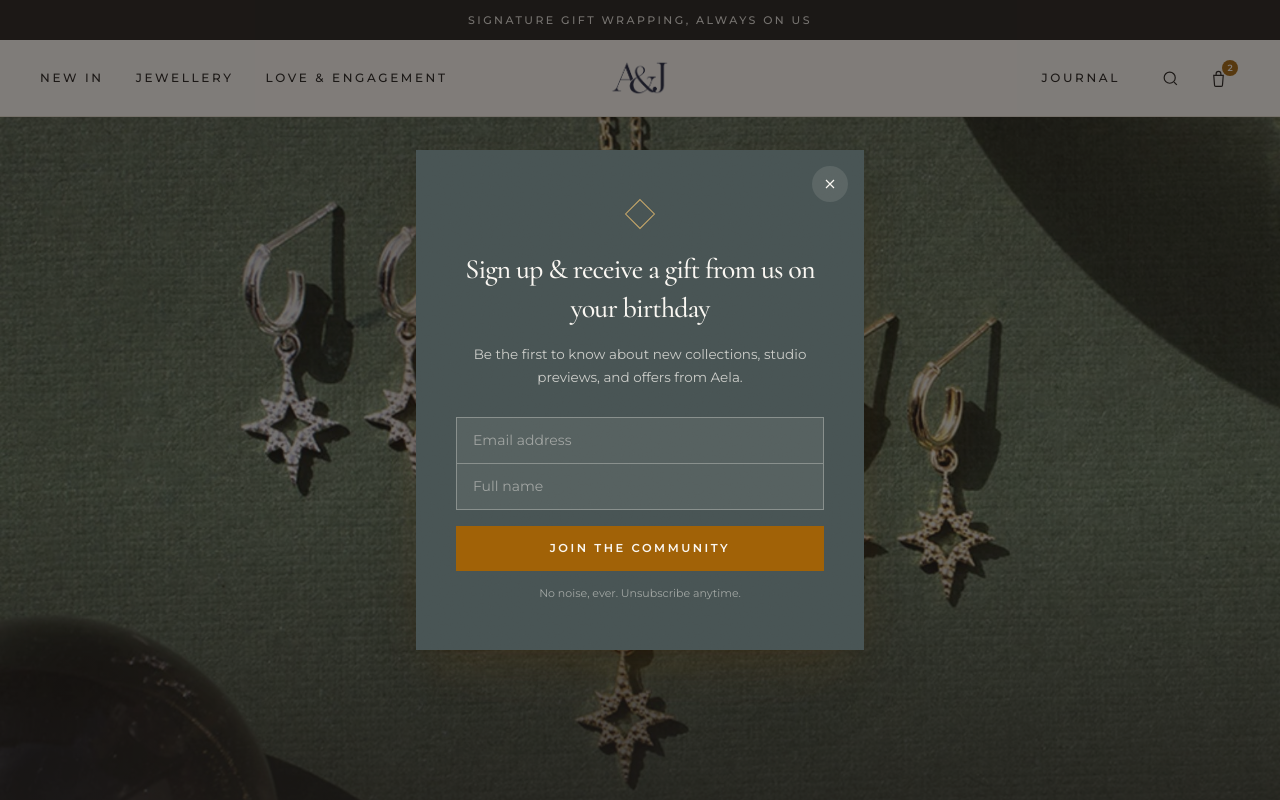
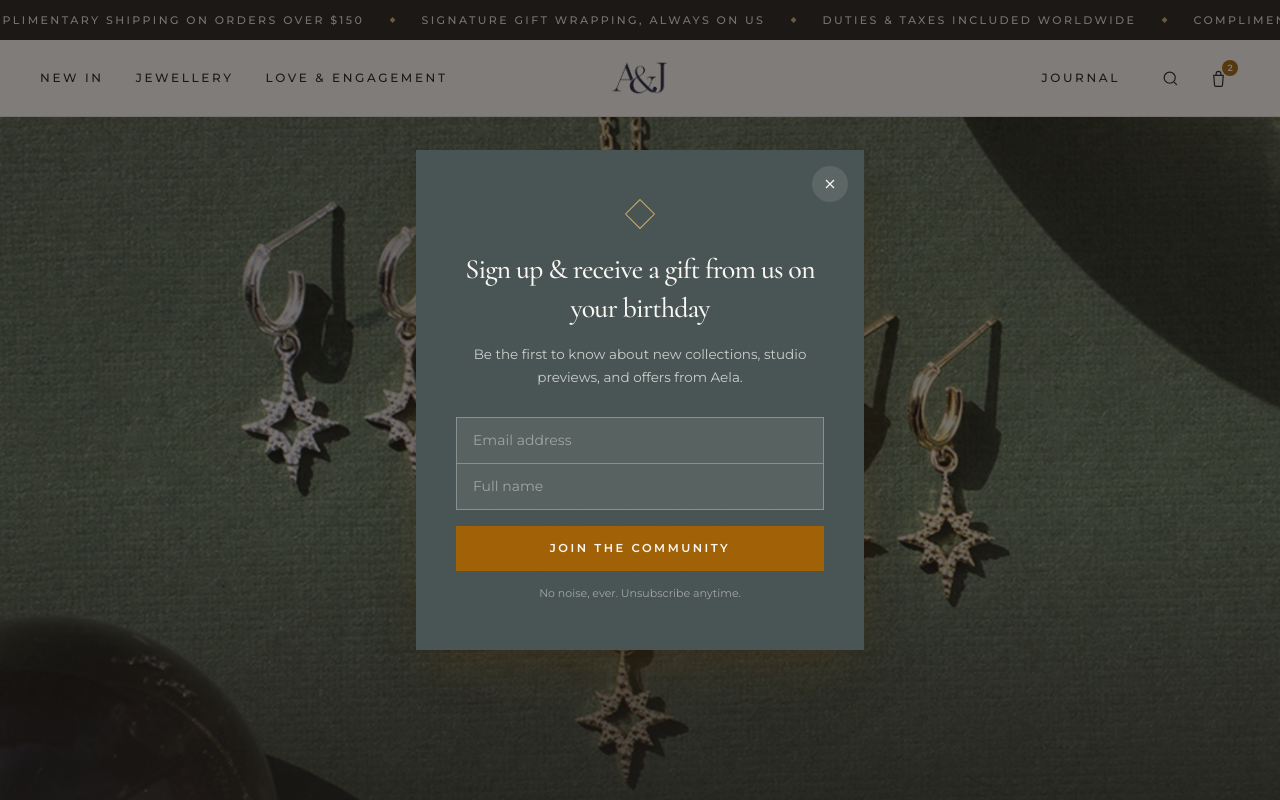
Before and after one commit to jaredbangal/Aela-and-Jewels-Website, a website: page index.html in a window 1280 px wide. Shown: the top 800 px of the page. Drawn offline with nearby package versions, Linux system fonts and the light colour scheme.

Commit message:
Convert announcement bar from cross-fade to continuous marquee
Replace the opacity-rotator (one message at a time) with a seamless
right-to-left marquee: two identical tracks animated via translateX
(-50%) for an endless loop, gold diamond separators between messages,
pause-on-hover, and animation disabled under prefers-reduced-motion.
Removes the now-unused JS rotator.

```diff
--- a/index.html
+++ b/index.html
@@ -85,8 +85,12 @@ tailwind.config = {
   }
   .reveal.is-visible { opacity: 1; transform: none; }
 
-  /* ——— announcement rotator ——— */
-  .announce-msg { transition: opacity .5s var(--ease-spring); }
+  /* ——— announcement marquee ——— */
+  .marquee { position: relative; overflow: hidden; }
+  .marquee-inner { display: flex; width: max-content; animation: marquee 32s linear infinite; }
+  .marquee:hover .marquee-inner { animation-play-state: paused; }
+  .marquee-track { display: flex; align-items: center; }
+  .marquee-item { white-space: nowrap; padding: 0 1.6rem; }
 
   /* ——— image treatments ——— */
   .img-treat { position: relative; overflow: hidden; }
@@ -129,6 +133,7 @@ tailwind.config = {
   /* ——— featured tab panel fade ——— */
   @keyframes fadein { from { opacity: 0; transform: translateY(10px); } to { opacity: 1; transform: none; } }
   .tab-fade { animation: fadein .5s var(--ease-spring); }
+  @keyframes marquee { from { transform: translateX(0); } to { transform: translateX(-50%); } }
 
   /* ——— popup modal ——— */
   .popup-overlay { transition: opacity .35s var(--ease-spring); }
@@ -147,9 +152,9 @@ tailwind.config = {
   @media (prefers-reduced-motion: reduce) {
     html { scroll-behavior: auto; }
     .reveal { opacity: 1; transform: none; transition: none; }
-    .img-zoom, .btn-gold, .link-line::after, .quote-slide, .announce-msg, .popup-panel, .popup-overlay { transition: none; }
+    .img-zoom, .btn-gold, .link-line::after, .quote-slide, .popup-panel, .popup-overlay { transition: none; }
     .group:hover .img-zoom { transform: none; }
-    .float-slow, .float-slower, .float-slowest, .tab-fade { animation: none; }
+    .float-slow, .float-slower, .float-slowest, .tab-fade, .marquee-inner { animation: none; }
     .animate-ping { animation: none; }
   }
 </style>
@@ -158,10 +163,25 @@ tailwind.config = {
 
 <!-- ══════════ Announcement bar ══════════ -->
 <div class="bg-ink text-cream/90" role="region" aria-label="Store announcements">
-  <div class="relative mx-auto max-w-site h-10 px-6 text-[11px] label-wide uppercase font-medium">
-    <p class="announce-msg absolute inset-0 flex items-center justify-center opacity-100" data-announce>Complimentary shipping on orders over $150</p>
-    <p class="announce-msg absolute inset-0 flex items-center justify-center opacity-0" data-announce>Signature gift wrapping, always on us</p>
-    <p class="announce-msg absolute inset-0 flex items-center justify-center opacity-0" data-announce>Duties &amp; taxes included worldwide</p>
+  <div class="marquee h-10 flex items-center text-[11px] label-wide uppercase font-medium">
+    <div class="marquee-inner">
+      <div class="marquee-track">
+        <span class="marquee-item">Complimentary shipping on orders over $150</span>
+        <svg class="w-1.5 h-1.5 text-champagne shrink-0" viewBox="0 0 8 8" fill="currentColor" aria-hidden="true"><path d="M4 0 8 4 4 8 0 4Z"/></svg>
+        <span class="marquee-item">Signature gift wrapping, always on us</span>
+        <svg class="w-1.5 h-1.5 text-champagne shrink-0" viewBox="0 0 8 8" fill="currentColor" aria-hidden="true"><path d="M4 0 8 4 4 8 0 4Z"/></svg>
+        <span class="marquee-item">Duties &amp; taxes included worldwide</span>
+        <svg class="w-1.5 h-1.5 text-champagne shrink-0" viewBox="0 0 8 8" fill="currentColor" aria-hidden="true"><path d="M4 0 8 4 4 8 0 4Z"/></svg>
+      </div>
+      <div class="marquee-track" aria-hidden="true">
+        <span class="marquee-item">Complimentary shipping on orders over $150</span>
+        <svg class="w-1.5 h-1.5 text-champagne shrink-0" viewBox="0 0 8 8" fill="currentColor" aria-hidden="true"><path d="M4 0 8 4 4 8 0 4Z"/></svg>
+        <span class="marquee-item">Signature gift wrapping, always on us</span>
+        <svg class="w-1.5 h-1.5 text-champagne shrink-0" viewBox="0 0 8 8" fill="currentColor" aria-hidden="true"><path d="M4 0 8 4 4 8 0 4Z"/></svg>
+        <span class="marquee-item">Duties &amp; taxes included worldwide</span>
+        <svg class="w-1.5 h-1.5 text-champagne shrink-0" viewBox="0 0 8 8" fill="currentColor" aria-hidden="true"><path d="M4 0 8 4 4 8 0 4Z"/></svg>
+      </div>
+    </div>
   </div>
 </div>
 
@@ -839,17 +859,6 @@ tailwind.config = {
   }, { threshold: 0.12, rootMargin: '0px 0px -6% 0px' });
   document.querySelectorAll('.reveal').forEach((el) => io.observe(el));
 
-  /* announcement rotator */
-  const msgs = [...document.querySelectorAll('[data-announce]')];
-  let mi = 0;
-  if (msgs.length > 1 && !reduced) {
-    setInterval(() => {
-      msgs[mi].classList.replace('opacity-100', 'opacity-0');
-      mi = (mi + 1) % msgs.length;
-      msgs[mi].classList.replace('opacity-0', 'opacity-100');
-    }, 4200);
-  }
-
   /* mobile menu */
   const menuBtn = document.querySelector('[data-menu-btn]');
   const menu = document.querySelector('[data-menu]');
```
